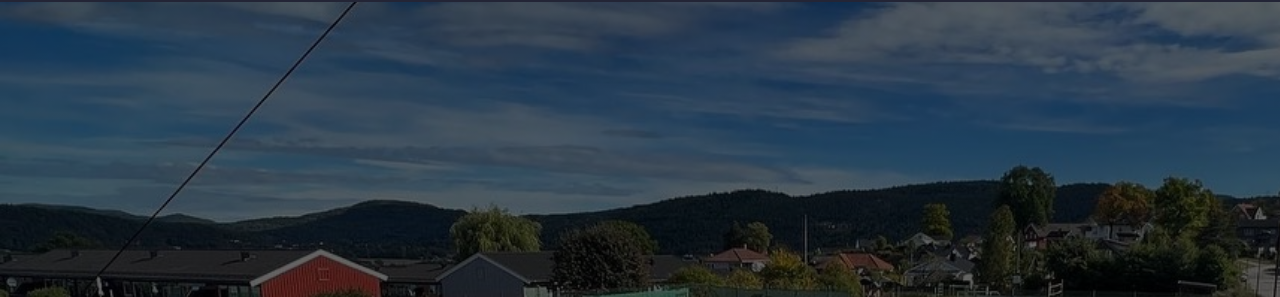
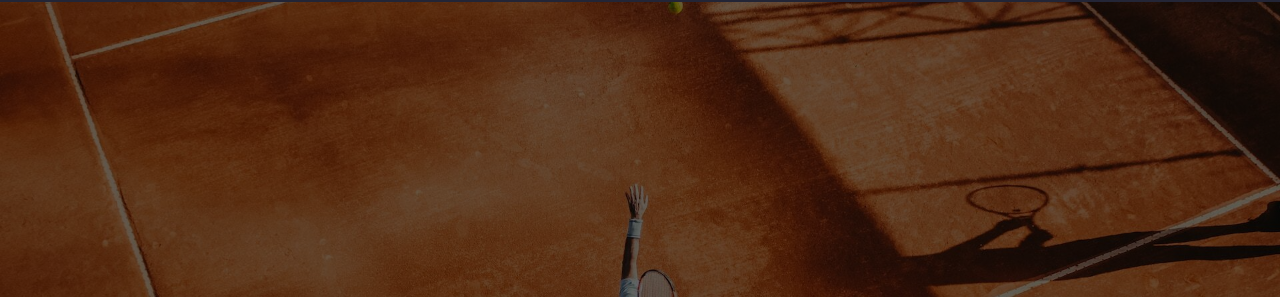
Before and after one commit to Baugis/PorsgrunnTennisklubb, a plain HTML site: page index.html in a window 1280 px wide. Shown: the part 60-357 px from the top of the page. Drawn offline with nearby package versions, Linux system fonts and the light colour scheme.

Commit message:
Changed background image

```diff
--- a/src/css/style.css
+++ b/src/css/style.css
@@ -180,9 +180,10 @@ footer ul li.footerOverskrift {
 /* Index */
 /* Index - Background */
 .forsideBg {
-    background-image: linear-gradient(rgba(0, 0, 0, 0.6), rgba(0, 0, 0, 0.6)), url('../img/hero.jpeg');
+    background-image: linear-gradient(rgba(0, 0, 0, 0.6), rgba(0, 0, 0, 0.6)), url('../img/nyhet3.jpg');
     background-size: cover;
-    height: 120vh;
+    background-position: center;
+    height: 100vh;
 }
 
 #forsideTitle {
```
Also changed, not shown: src/img/hero.jpg (added).
